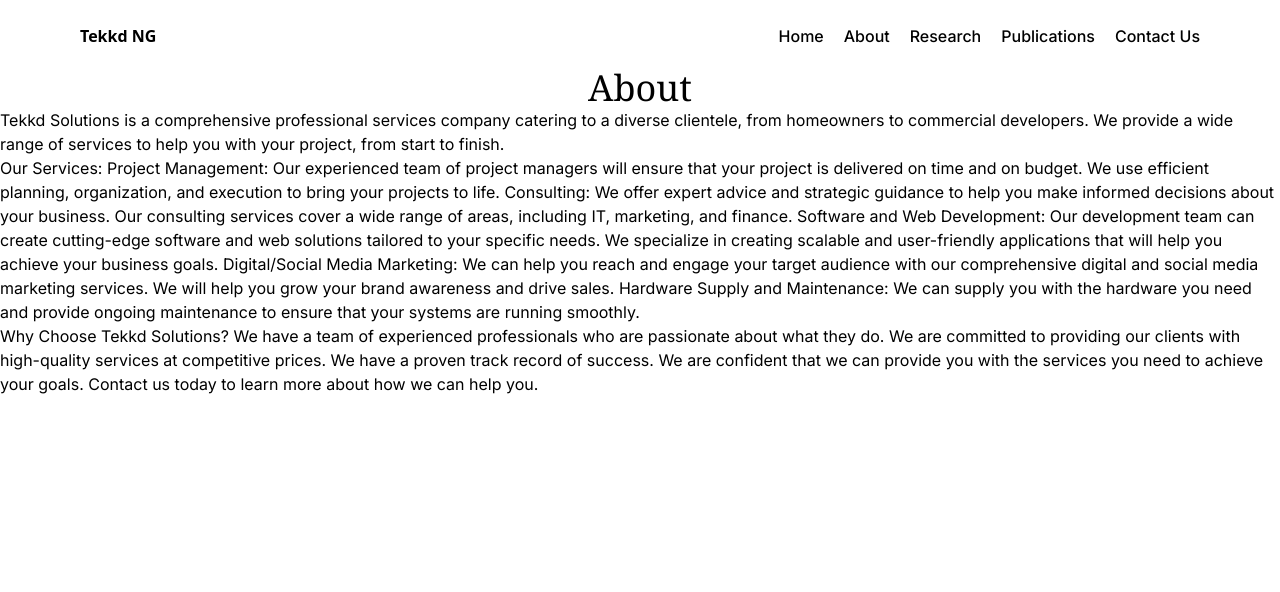
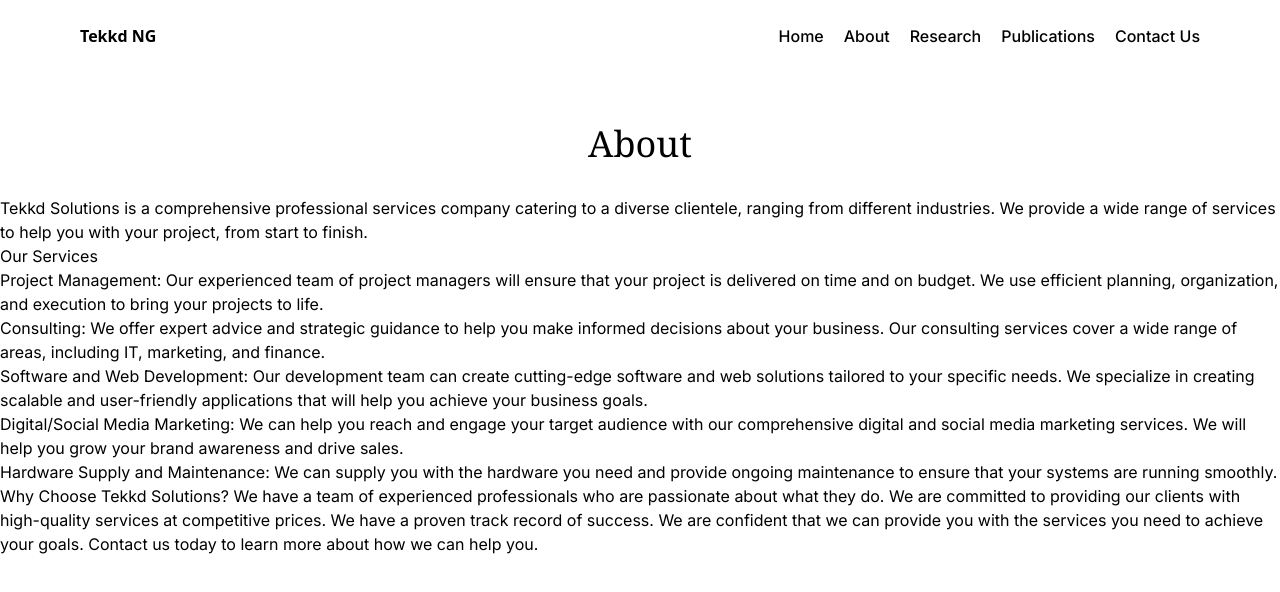
Before and after one commit to Tomiwakukoyi/tekkdng, a Next.js app: page /about in a window 1280 px wide. Shown: the top 592 px of the page. Built offline with nearby package versions, Linux system fonts and the light colour scheme.

Commit message:
working on the about page

```diff
--- a/app/about/page.js
+++ b/app/about/page.js
@@ -2,34 +2,36 @@
 
 const About = () => {
   return (
-    <div className=" flex flex-col items-center justify-center">
-      <span className="font-serif text-2xl md:text-3xl lg:text-4xl font-medium text-center">
+    <div className="flex flex-col items-center justify-center mt-8">
+      <span className="font-serif text-3xl md:text-3xl lg:text-4xl font-medium text-center py-6 pb-8 ">
         About
       </span>
       <div className="flex flex-col">
         <span>
           Tekkd Solutions is a comprehensive professional services company
-          catering to a diverse clientele, from homeowners to commercial
-          developers. We provide a wide range of services to help you with your
-          project, from start to finish.
+          catering to a diverse clientele, ranging from different industries. We
+          provide a wide range of services to help you with your project, from
+          start to finish.
         </span>
+        <span>Our Services</span>
         <span>
-          Our Services: Project Management: Our experienced team of project
-          managers will ensure that your project is delivered on time and on
-          budget. We use efficient planning, organization, and execution to
-          bring your projects to life. Consulting: We offer expert advice and
-          strategic guidance to help you make informed decisions about your
-          business. Our consulting services cover a wide range of areas,
-          including IT, marketing, and finance. Software and Web Development:
-          Our development team can create cutting-edge software and web
-          solutions tailored to your specific needs. We specialize in creating
-          scalable and user-friendly applications that will help you achieve
-          your business goals. Digital/Social Media Marketing: We can help you
-          reach and engage your target audience with our comprehensive digital
-          and social media marketing services. We will help you grow your brand
-          awareness and drive sales. Hardware Supply and Maintenance: We can
-          supply you with the hardware you need and provide ongoing maintenance
-          to ensure that your systems are running smoothly.
+          Project Management: Our experienced team of project managers will
+          ensure that your project is delivered on time and on budget. We use
+          efficient planning, organization, and execution to bring your projects
+          to life. <br /> Consulting: We offer expert advice and strategic
+          guidance to help you make informed decisions about your business. Our
+          consulting services cover a wide range of areas, including IT,
+          marketing, and finance.
+          <br /> Software and Web Development: Our development team can create
+          cutting-edge software and web solutions tailored to your specific
+          needs. We specialize in creating scalable and user-friendly
+          applications that will help you achieve your business goals. <br />
+          Digital/Social Media Marketing: We can help you reach and engage your
+          target audience with our comprehensive digital and social media
+          marketing services. We will help you grow your brand awareness and
+          drive sales. <br /> Hardware Supply and Maintenance: We can supply you
+          with the hardware you need and provide ongoing maintenance to ensure
+          that your systems are running smoothly.
         </span>
         <span>
           Why Choose Tekkd Solutions? We have a team of experienced
```
